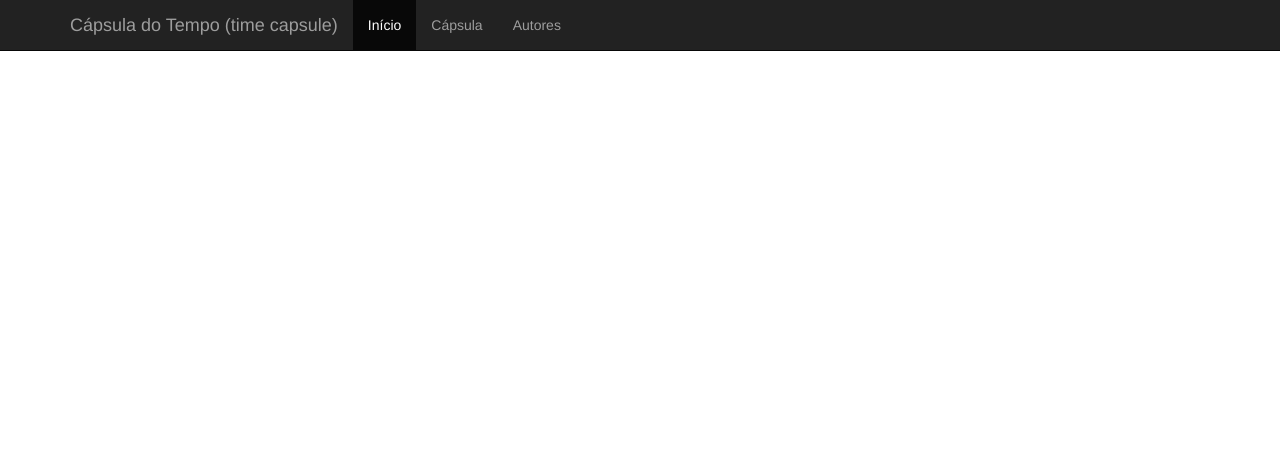
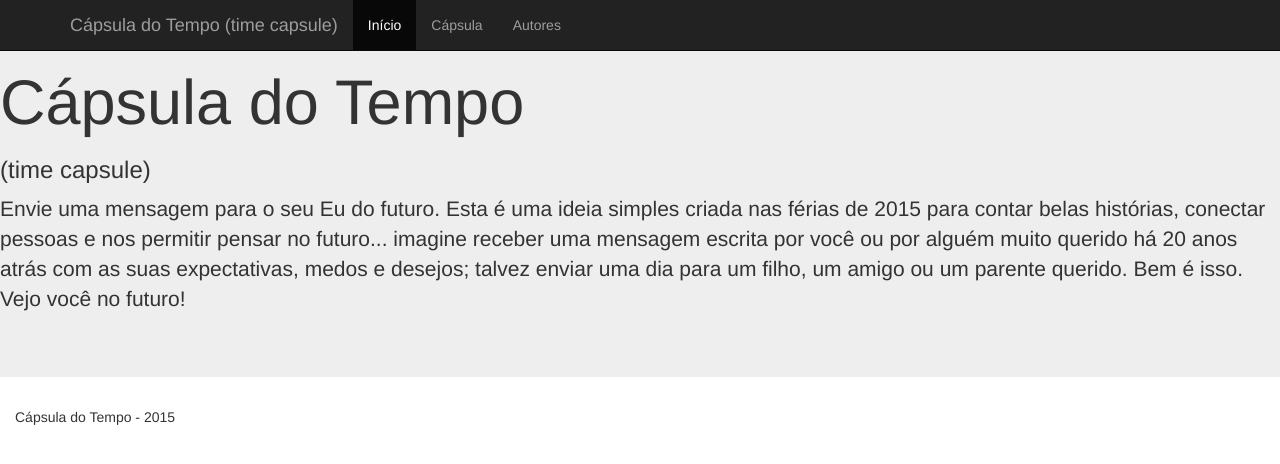
Before and after one commit to n0va1s/timecapsule, a PHP site: page /assets/home.php in a window 1280 px wide. Shown: the top 464 px of the page. Run offline with PHP 8.4, Linux system fonts and the light colour scheme; some libraries are stand-ins or nearby versions.

Commit message:
Ajuste no .gitignore e padronizacao das paginas com a criacao do menu, rodape e cabecalho

```diff
--- /dev/null
+++ b/assets/cabecalho.php
@@ -0,0 +1,30 @@
+<head>
+    <meta charset="UTF-8">
+    <meta http-equiv="X-UA-Compatible" content="IE=edge">
+    <meta name="viewport" content="width=device-width, initial-scale=1">
+    <!-- The above 3 meta tags *must* come first in the head; any other head content must come *after* these tags -->
+    <meta name="description" content="Send a message for your I from the future">
+    <meta name="author" content="joaopaulonovais@gmail.com">
+    <link rel="icon" href="../../favicon.ico">
+
+    <title>Cápsula do tempo (time capsule)</title>
+
+    <!-- Bootstrap core CSS -->
+    <link href="../../dist/css/bootstrap.min.css" rel="stylesheet">
+
+    <!-- IE10 viewport hack for Surface/desktop Windows 8 bug -->
+    <link href="../../assets/css/ie10-viewport-bug-workaround.css" rel="stylesheet">
+
+    <!-- Custom styles for this template -->
+    <link href="starter-template.css" rel="stylesheet">
+
+    <!-- Just for debugging purposes. Don't actually copy these 2 lines! -->
+    <!--[if lt IE 9]><script src="../../assets/js/ie8-responsive-file-warning.js"></script><![endif]-->
+    <script src="../../assets/js/ie-emulation-modes-warning.js"></script>
+
+    <!-- HTML5 shim and Respond.js for IE8 support of HTML5 elements and media queries -->
+    <!--[if lt IE 9]>
+    <script src="https://oss.maxcdn.com/html5shiv/3.7.2/html5shiv.min.js"></script>
+    <script src="https://oss.maxcdn.com/respond/1.4.2/respond.min.js"></script>
+    <![endif]-->
+</head>
--- a/assets/home.php
+++ b/assets/home.php
@@ -1,66 +1,20 @@
 <!DOCTYPE html>
 <html lang="en">
-<head>
-    <meta charset="UTF-8">
-    <meta http-equiv="X-UA-Compatible" content="IE=edge">
-    <meta name="viewport" content="width=device-width, initial-scale=1">
-    <!-- The above 3 meta tags *must* come first in the head; any other head content must come *after* these tags -->
-    <meta name="description" content="Send a message for your I from the future">
-    <meta name="author" content="joaopaulonovais@gmail.com">
-    <link rel="icon" href="../../favicon.ico">
+<?php include 'cabecalho.php' ?>
+<body>
+<?php include 'menu.php' ?>
+<div class="jumbotron">
+  <h1>Cápsula do Tempo</h1>
+  <h3>(time capsule)</h3>
+  <p>
+Envie uma mensagem para o seu Eu do futuro.
 
-    <title>Cápsula do tempo (time capsule)</title>
+Esta é uma ideia simples criada nas férias de 2015 para contar belas histórias, conectar pessoas e nos permitir pensar no futuro... imagine receber uma mensagem escrita por você ou por alguém muito querido há 20 anos atrás com as suas expectativas, medos e desejos; talvez enviar uma dia para um filho, um amigo ou um parente querido.
 
-    <!-- Bootstrap core CSS -->
-    <link href="../../dist/css/bootstrap.min.css" rel="stylesheet">
-
-    <!-- IE10 viewport hack for Surface/desktop Windows 8 bug -->
-    <link href="../../assets/css/ie10-viewport-bug-workaround.css" rel="stylesheet">
-
-    <!-- Custom styles for this template -->
-    <link href="starter-template.css" rel="stylesheet">
-
-    <!-- Just for debugging purposes. Don't actually copy these 2 lines! -->
-    <!--[if lt IE 9]><script src="../../assets/js/ie8-responsive-file-warning.js"></script><![endif]-->
-    <script src="../../assets/js/ie-emulation-modes-warning.js"></script>
-
-    <!-- HTML5 shim and Respond.js for IE8 support of HTML5 elements and media queries -->
-    <!--[if lt IE 9]>
-    <script src="https://oss.maxcdn.com/html5shiv/3.7.2/html5shiv.min.js"></script>
-    <script src="https://oss.maxcdn.com/respond/1.4.2/respond.min.js"></script>
-    <![endif]-->
-</head>
-
-<body>
-
-<nav class="navbar navbar-inverse navbar-fixed-top">
-    <div class="container">
-        <div class="navbar-header">
-            <button type="button" class="navbar-toggle collapsed" data-toggle="collapse" data-target="#navbar" aria-expanded="false" aria-controls="navbar">
-                <span class="sr-only">Toggle navigation</span>
-                <span class="icon-bar"></span>
-                <span class="icon-bar"></span>
-                <span class="icon-bar"></span>
-            </button>
-            <a class="navbar-brand" href="#">Cápsula do Tempo (time capsule)</a>
-        </div>
-        <div id="navbar" class="collapse navbar-collapse">
-            <ul class="nav navbar-nav">
-                <li class="active"><a href="#">Início</a></li>
-                <li><a href="#capsule">Cápsula</a></li>
-                <li><a href="#author">Autores</a></li>
-            </ul>
-        </div><!--/.nav-collapse -->
-    </div>
-</nav>
-
-<div class="container">
-
-
-
-</div><!-- /.container -->
-
-
+Bem é isso. Vejo você no futuro!
+  </p>
+</div>
+<?php include 'rodape.php' ?>
 <!-- Bootstrap core JavaScript
 ================================================== -->
 <!-- Placed at the end of the document so the pages load faster -->
--- /dev/null
+++ b/assets/menu.php
@@ -0,0 +1,20 @@
+<nav class="navbar navbar-inverse navbar-fixed-top">
+    <div class="container">
+        <div class="navbar-header">
+            <button type="button" class="navbar-toggle collapsed" data-toggle="collapse" data-target="#navbar" aria-expanded="false" aria-controls="navbar">
+                <span class="sr-only">Toggle navigation</span>
+                <span class="icon-bar"></span>
+                <span class="icon-bar"></span>
+                <span class="icon-bar"></span>
+            </button>
+            <a class="navbar-brand" href="#">Cápsula do Tempo (time capsule)</a>
+        </div>
+        <div id="navbar" class="collapse navbar-collapse">
+            <ul class="nav navbar-nav">
+                <li class="active"><a href="#">Início</a></li>
+                <li><a href="#capsule">Cápsula</a></li>
+                <li><a href="#author">Autores</a></li>
+            </ul>
+        </div><!--/.nav-collapse -->
+    </div>
+</nav>
--- /dev/null
+++ b/assets/rodape.php
@@ -0,0 +1,3 @@
+<footer class="container-fluid">
+  <p>Cápsula do Tempo - <?php echo date(Y) ?></p>
+</footer>
```
Also changed, not shown: assets/confirmacao.php (+16 -0 lines), assets/erro.php (+16 -0 lines), assets/formulario.php (+18 -0 lines), assets/sucesso.php (+16 -0 lines), 1 other file.
